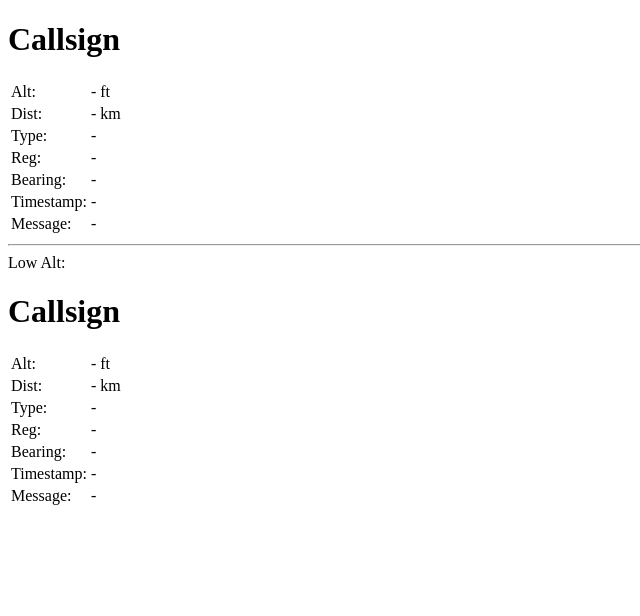
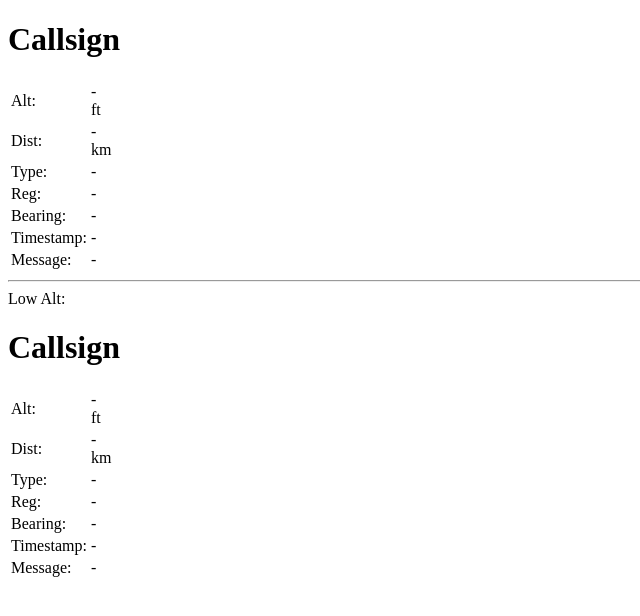
Before and after one commit to JKnigge/PlaneRadar, a plain HTML site: page static/index.html in a window 1280 px wide. Shown: the whole page, without its empty margins (0-640 px from the left). Drawn offline with Linux system fonts and the light colour scheme.

Commit message:
Improve Display of Units on Server

```diff
--- a/static/index.html
+++ b/static/index.html
@@ -12,13 +12,11 @@
         <tbody>
             <tr>
                 <td>Alt:</td>
-                <td id="altitude">-</td>
-                <td>ft</td>
+                <td> <div id="altitude">-</div> ft</td>
             </tr>
             <tr>
                 <td>Dist:</td>
-                <td id="distance">-</td>
-                <td>km</td>
+                <td> <div id="distance">-</div> km</td>
             </tr>
             <tr>
                 <td>Type:</td>
@@ -49,13 +47,11 @@
         <tbody>
             <tr>
                 <td>Alt:</td>
-                <td id="altitude_low">-</td>
-                <td>ft</td>
+                <td> <div id="altitude_low">-</div> ft</td>
             </tr>
             <tr>
                 <td>Dist:</td>
-                <td id="distance_low">-</td>
-                <td>km</td>
+                <td> <div id="distance_low">-</div> km</td>
             </tr>
             <tr>
                 <td>Type:</td>
```
